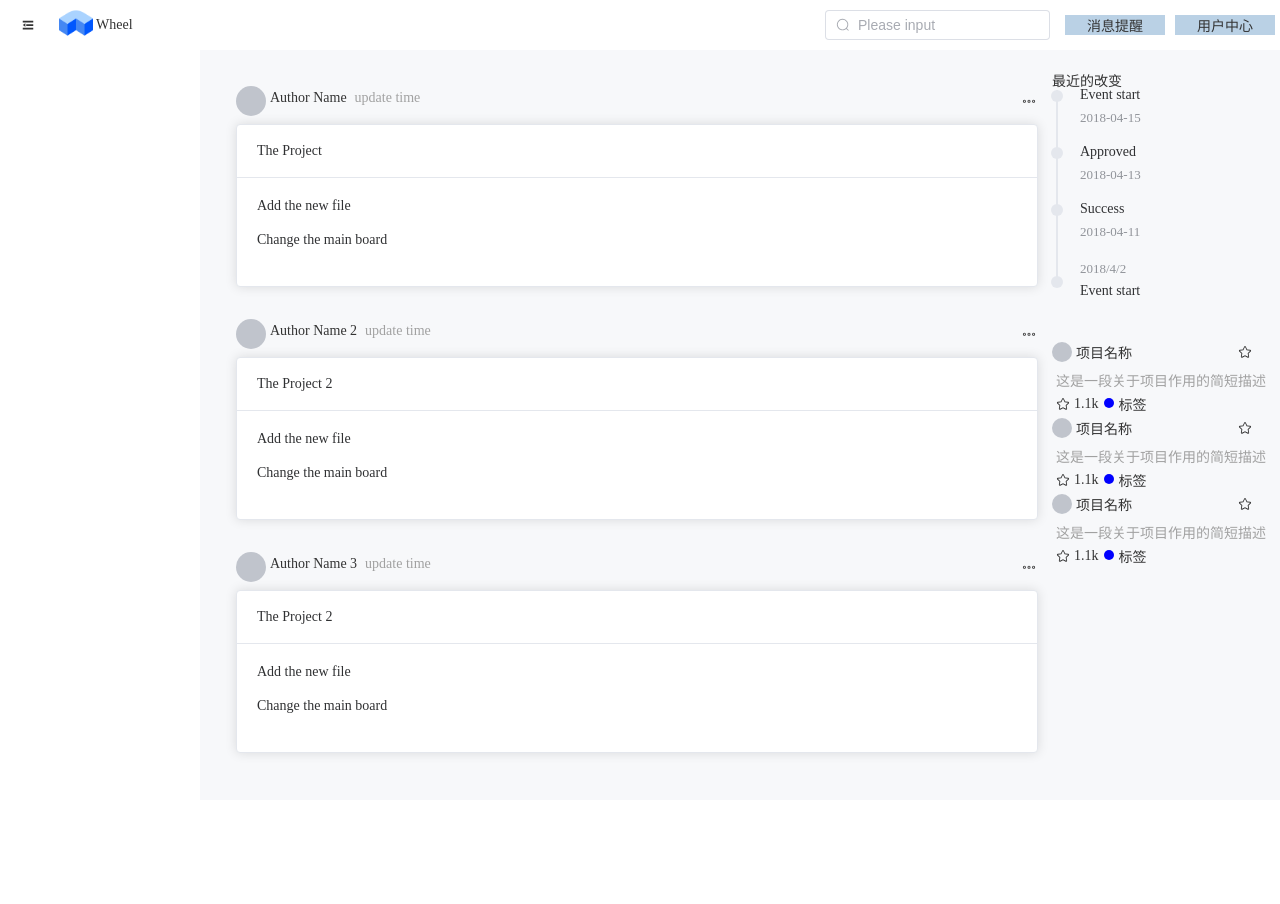
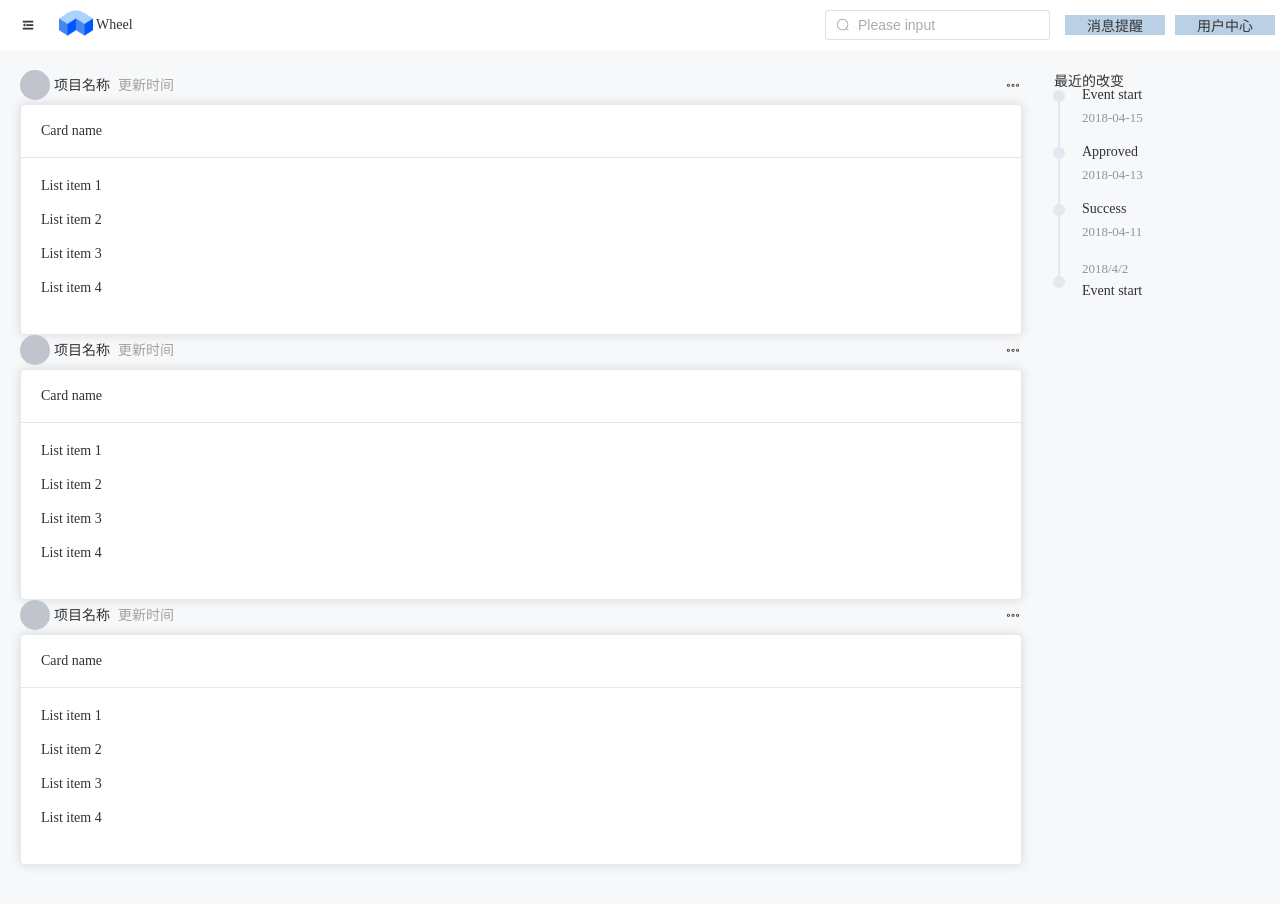
Before and after one commit to LambertWjq/Co-Wheel-web, a Vue app: page / in a window 1280 px wide. Shown: the top 904 px of the page. Before the commit the page ends 800 px from the top, so only its background shows below. Built offline with nearby package versions, Linux system fonts and the light colour scheme.

Commit message:
新增参数信息
202309091243
add args for the project card element

```diff
--- a/src/App.vue
+++ b/src/App.vue
@@ -1,17 +1,18 @@
 <script setup lang="ts">
+
 import Header from "@/views/Header.vue";
 import Sidebar from "@/components/Sidebar.vue";
 </script>
 
 <template>
-  <el-config-provider>
+  <el-config-provider :locale="zhCn">
     <div class="common-layout">
       <el-container class="container">
         <el-header>
           <Header />
         </el-header>
         <el-container>
-          <el-aside width="200px">
+          <el-aside width="0px">
             <Sidebar />
           </el-aside>
           <el-main class="background">
--- a/src/components/card/ProjectCard.vue
+++ b/src/components/card/ProjectCard.vue
@@ -1,11 +1,9 @@
-<template>
-  <div class="project" v-for="project in list" :key="project.id">
-    <div class="card">
+<template class="project-card">
     <div class="title">
         <div class="title-right">
-          <el-avatar :size="30" :src="project.avatar"></el-avatar>
-          <p class="project-name">{{ project.author }}</p>
-          <p class="time">{{ project.time }}</p>
+            <el-avatar :size="30" icon="el-icon-data-line"></el-avatar>
+            <p class="project-name">项目名称</p>
+            <p class="time">更新时间</p>
         </div>
         <el-icon><More /></el-icon>
     </div>
@@ -13,62 +11,17 @@
         <el-card class="box-card">
         <template #header>
         <div class="card-header">
-              <span>{{ project.title }}</span>
+            <span>Card name</span>
         </div>
         </template>
-          <div v-for="item in project.description" :key="item" class="text item">
-            {{ item }}
-          </div>
+        <div v-for="o in 4" :key="o" class="text item">{{ 'List item ' + o }}</div>
     </el-card>
-      </div>
-    </div>
     </div>
 </template>
 
-<script lang="ts">
-import { computed, defineComponent, type PropType} from "vue";
-import defaultImg from '@/assets/logo.svg'
-
-export interface ProjectProps {
-  id: number;
-  avatar?: string;
-  author: string;
-  title: string;
-  time: string;
-  description: string[];
-}
-
-export default defineComponent({
-  name: 'ProjectCard',
-  props: {
-    list: {
-      type: Array as PropType<ProjectProps[]>,
-      required: true,
-    },
-  },
-  setup(props) {
-    const projectList = computed(() => {
-      return props.list.map(column => {
-        if (!column.avator) {
-          column.avatar = defaultImg;
-        }
-        return column;
-      })
-    })
-    return { projectList }
-  },
-})
-
-</script>
-
-<style scoped>
-.project {
-  width: 100vh;
-  display: flex;
-}
-
-.card {
-  margin: 16px;
+<style setup>
+.project-card {
+    margin-bottom: 32px;
 }
 
 .project-name {
@@ -86,11 +39,11 @@ export default defineComponent({
 }
 
 .title {
-  margin-bottom: 8px;
+    margin-bottom: 4px;
     display: flex;
     align-items: center;
     justify-content: space-between;
-  width: 100vh;
+    width: 1000px;
 }
 
 .card-header {
@@ -108,6 +61,6 @@ export default defineComponent({
 }
 
 .box-card {
-  width: 100vh;
+    width: 1000px;
 }
 </style>
--- a/src/components/card/RecommendCard.vue
+++ /dev/null
@@ -1,65 +0,0 @@
-<template class="recommend-card">
-    <div class="title">
-        <div class="title-right">
-            <el-avatar :size="20" icon="el-icon-data-line"></el-avatar>
-            <p class="project-name">项目名称</p>
-        </div>
-        <el-icon><Star /></el-icon>
-    </div>
-    <p class="describe">这是一段关于项目作用的简短描述</p>
-    <div class="title-right">
-        <div class="icon-text">
-            <el-icon style="margin: 0 4px;"><Star /></el-icon>
-            <p>1.1k</p>
-        </div>
-        <div class="icon-text">
-            <span style="margin: 0 5px;"><span class="circle"></span></span>
-            <p>标签</p>
-        </div>
-    </div>
-</template>
-
-<style scoped>
-.recommend-card {
-  margin-bottom: 32px;
-  width: 100vh;
-}
-
-.project-name {
-    margin: 4px;
-}
-
-.describe {
-    font-size: 14px;
-    color: #a1a1a1;
-    margin: 4px;
-}
-
-.title-right {
-    display: flex;
-    align-items: center;
-}
-
-.title {
-  margin-bottom: 4px;
-  display: flex;
-  align-items: center;
-  justify-content: space-between;
-  width: 100vh;
-  max-width: 200px;
-}
-
-.circle {
-    width: 10px;
-    height: 10px;
-    display: inline-block;
-    background-color: blue;
-    border-radius: 50%;
-}
-
-.icon-text {
-    display: flex;
-    align-items: center;
-}
-
-</style>
--- a/src/views/HomeView.vue
+++ b/src/views/HomeView.vue
@@ -1,52 +1,30 @@
 <script setup lang="ts">
-import ProjectCard, {type ProjectProps} from '@/components/card/ProjectCard.vue';
+import ProjectCard from '@/components/card/ProjectCard.vue';
 import TimeCard from '@/components/card/TimeCard.vue';
-import RecommendCard from '@/components/card/RecommendCard.vue';
-
-const testProjectData: ProjectProps[] = [{
-  id: 1,
-  author: 'Author Name',
-  title: 'The Project',
-  time: 'update time',
-  description: ['Add the new file', 'Change the main board'],
-},
-  {
-    id: 2,
-    author: 'Author Name 2',
-    title: 'The Project 2',
-    time: 'update time',
-    description: ['Add the new file', 'Change the main board'],
-  },
-  {
-    id: 3,
-    author: 'Author Name 3',
-    title: 'The Project 2',
-    time: 'update time',
-    description: ['Add the new file', 'Change the main board'],
-  },
-];
-
 </script>
 
 <template>
   <div class="contain">
-    <div>
-      <ProjectCard :list="testProjectData"></ProjectCard>
+    <div class="project-card">
+      <ProjectCard></ProjectCard>
+      <ProjectCard></ProjectCard>
+      <ProjectCard></ProjectCard>
     </div>
     <div class="time-card">
       <TimeCard></TimeCard>
-      <RecommendCard></RecommendCard>
-      <RecommendCard></RecommendCard>
-      <RecommendCard></RecommendCard>
     </div>
   </div>
 </template>
 
-<style>
+<style scoped>
 .contain {
   display: flex;
   justify-content: space-between;
-  width: 100vh;
+}
+
+.project-card {
+  width: auto;
+  padding-bottom: 16px;
 }
 
 .time-card {
```
Lines whose indentation alone changed are shown as unchanged.
